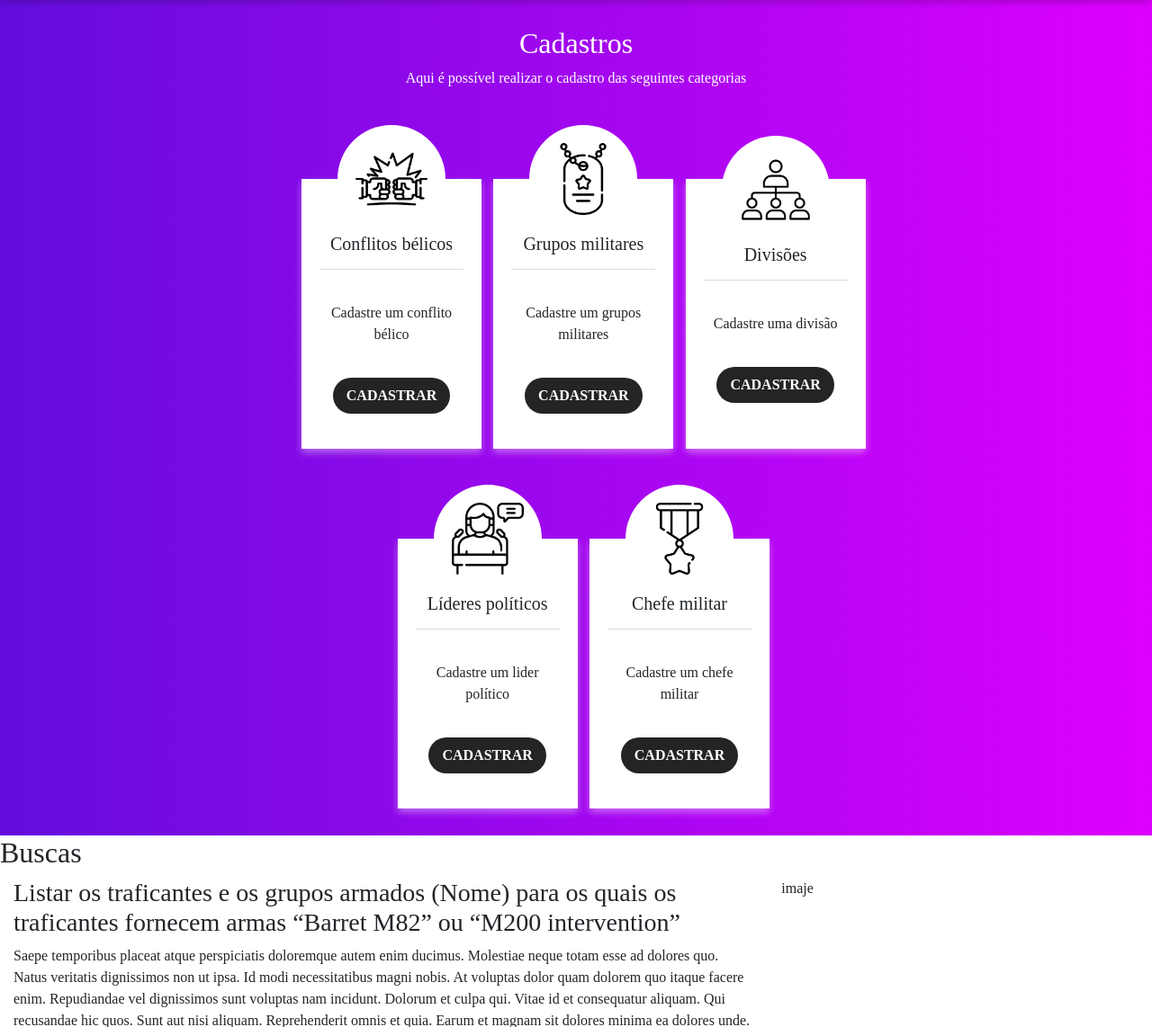
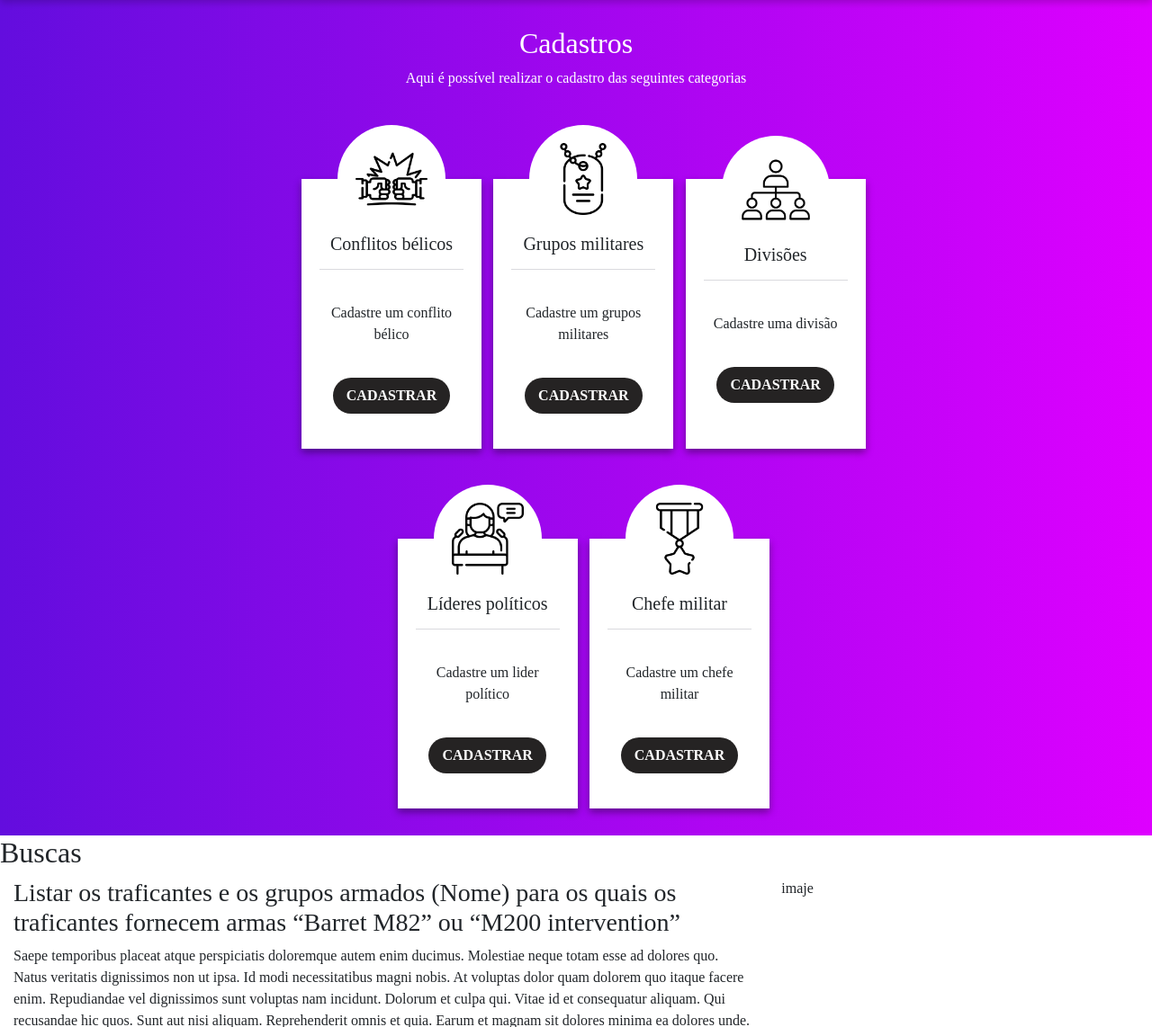
Before and after one commit to eduardoadoglio/ep-bd, a PHP site: page / in a window 1280 px wide. Shown: the part 801-1943 px from the top of the page at 90% size. Run offline with PHP 8.4, Linux system fonts and the light colour scheme; some libraries are stand-ins or nearby versions.

Commit message:
Revert box-shadow color

```diff
--- a/assets/css/style.css
+++ b/assets/css/style.css
@@ -118,14 +118,14 @@
     flex-direction: column;
     justify-content: center;
     align-items: center;
-    box-shadow: 0 4px 8px 0 rgba(255,255,255,0.4);
+    box-shadow: 0 4px 8px 0 rgba(0,0,0,0.4);
     background-color: white;
     min-height: 300px;
     min-width: 200px;
 }
 
 .services-box .service .service-content:hover {
-    box-shadow: 0 8px 16px 0 rgba(255,255,255,0.4);
+    box-shadow: 0 8px 16px 0 rgba(0,0,0,0.4);
 }
 
 .services-box .service .service-image {
```
